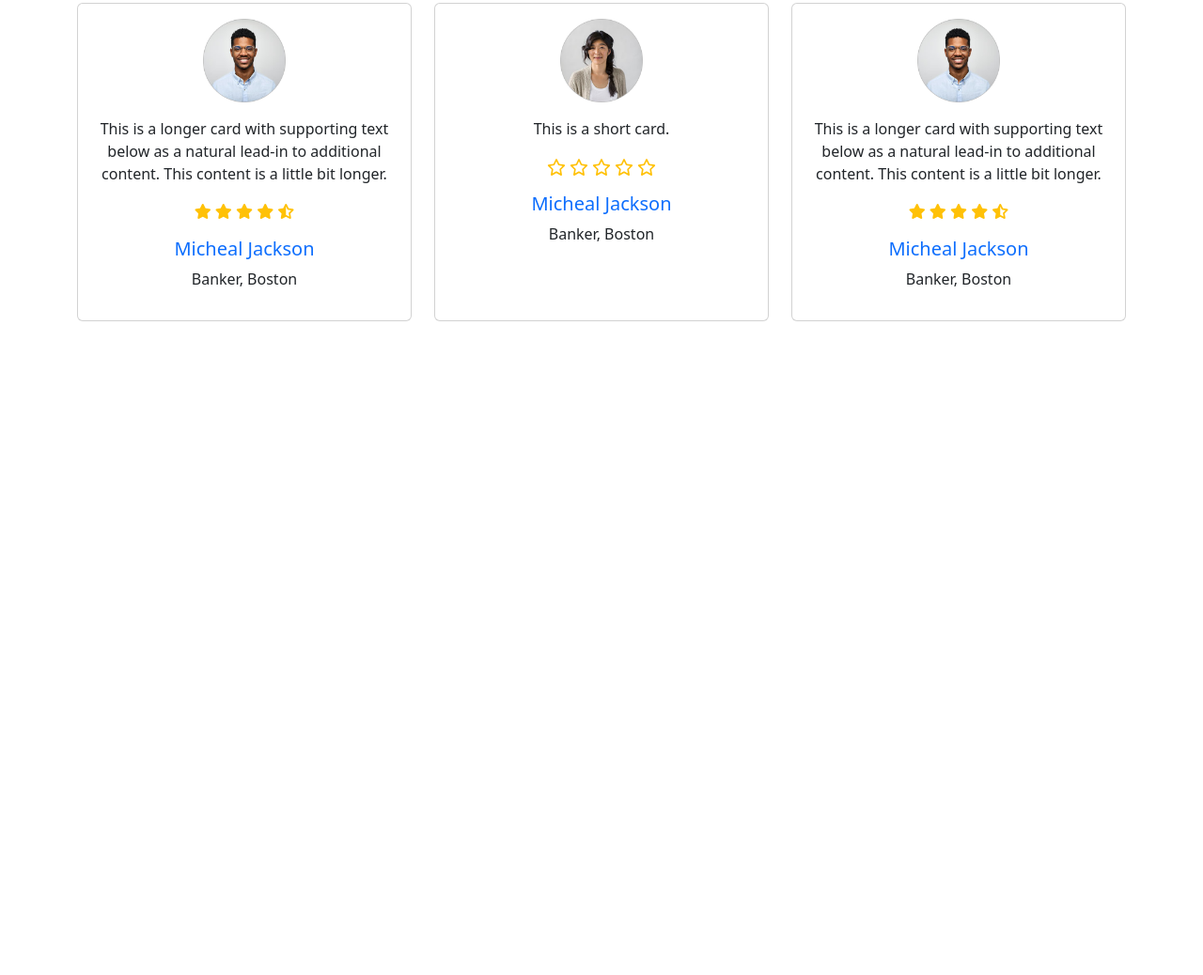
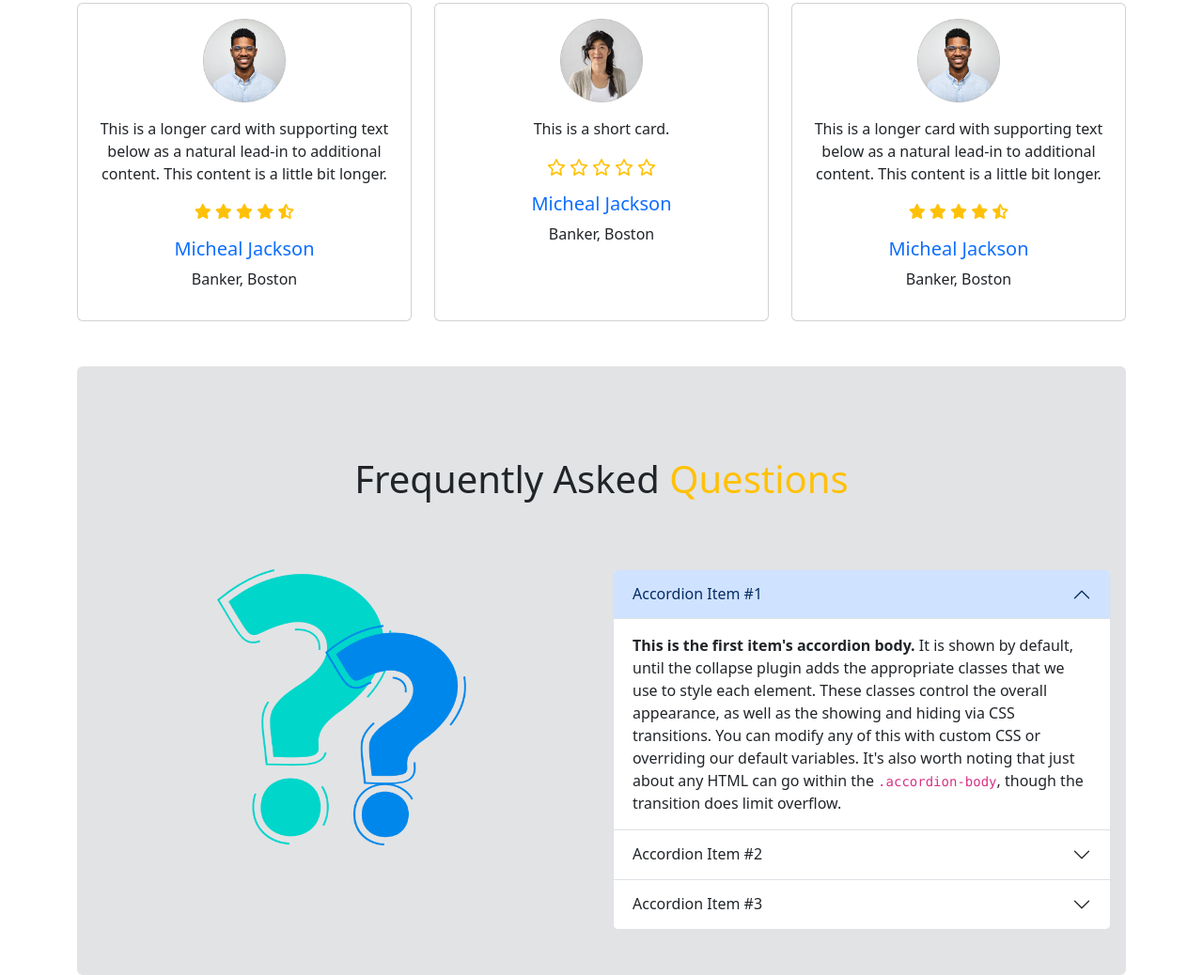
Before and after one commit to tiyasa-tagore/biker-zone, a plain HTML site: page index.html in a window 1280 px wide. Shown: the part 2335-3373 px from the top of the page at 94% size. Before the commit the page ends 2677 px from the top, so only its background shows below. Drawn offline with nearby package versions, Linux system fonts and the light colour scheme.

Commit message:
Biker Zone

```diff
--- a/css/style.css
+++ b/css/style.css
@@ -4,3 +4,7 @@
 .rating-icon{
     width: 20px;
 }
+.btn-bz-danger{
+    background-color: red;
+    color: white;
+}
--- a/index.html
+++ b/index.html
@@ -233,6 +233,56 @@
           </div>
       </div>
 </section>
+<!-- FAQ section-------- -->
+<section class="mt-5 py-5 px-3 bg-secondary-subtle rounded">
+    <h1 class="my-5 text-center">Frequently Asked <span class="text-warning">Questions</span></h1>
+    <div class="row row-cols-1 row-cols-md-2 mt-5 g-4">
+        <div class="col text-center">
+            <img class="w-50" src="images/faq.png" alt="">
+        </div>
+        <div class="col">
+            <div class="accordion" id="accordionExample">
+                <div class="accordion-item">
+                  <h2 class="accordion-header" id="headingOne">
+                    <button class="accordion-button" type="button" data-bs-toggle="collapse" data-bs-target="#collapseOne" aria-expanded="true" aria-controls="collapseOne">
+                      Accordion Item #1
+                    </button>
+                  </h2>
+                  <div id="collapseOne" class="accordion-collapse collapse show" aria-labelledby="headingOne" data-bs-parent="#accordionExample">
+                    <div class="accordion-body">
+                      <strong>This is the first item's accordion body.</strong> It is shown by default, until the collapse plugin adds the appropriate classes that we use to style each element. These classes control the overall appearance, as well as the showing and hiding via CSS transitions. You can modify any of this with custom CSS or overriding our default variables. It's also worth noting that just about any HTML can go within the <code>.accordion-body</code>, though the transition does limit overflow.
+                    </div>
+                  </div>
+                </div>
+                <div class="accordion-item">
+                  <h2 class="accordion-header" id="headingTwo">
+                    <button class="accordion-button collapsed" type="button" data-bs-toggle="collapse" data-bs-target="#collapseTwo" aria-expanded="false" aria-controls="collapseTwo">
+                      Accordion Item #2
+                    </button>
+                  </h2>
+                  <div id="collapseTwo" class="accordion-collapse collapse" aria-labelledby="headingTwo" data-bs-parent="#accordionExample">
+                    <div class="accordion-body">
+                      <strong>This is the second item's accordion body.</strong> It is hidden by default, until the collapse plugin adds the appropriate classes that we use to style each element. These classes control the overall appearance, as well as the showing and hiding via CSS transitions. You can modify any of this with custom CSS or overriding our default variables. It's also worth noting that just about any HTML can go within the <code>.accordion-body</code>, though the transition does limit overflow.
+                    </div>
+                  </div>
+                </div>
+                <div class="accordion-item">
+                  <h2 class="accordion-header" id="headingThree">
+                    <button class="accordion-button collapsed" type="button" data-bs-toggle="collapse" data-bs-target="#collapseThree" aria-expanded="false" aria-controls="collapseThree">
+                      Accordion Item #3
+                    </button>
+                  </h2>
+                  <div id="collapseThree" class="accordion-collapse collapse" aria-labelledby="headingThree" data-bs-parent="#accordionExample">
+                    <div class="accordion-body">
+                      <strong>This is the third item's accordion body.</strong> It is hidden by default, until the collapse plugin adds the appropriate classes that we use to style each element. These classes control the overall appearance, as well as the showing and hiding via CSS transitions. You can modify any of this with custom CSS or overriding our default variables. It's also worth noting that just about any HTML can go within the <code>.accordion-body</code>, though the transition does limit overflow.
+                    </div>
+                  </div>
+                </div>
+              </div>
+
+        </div>
+    </div>
+</section>
 
     </main>
     <!-- -------footer------- -->
```
